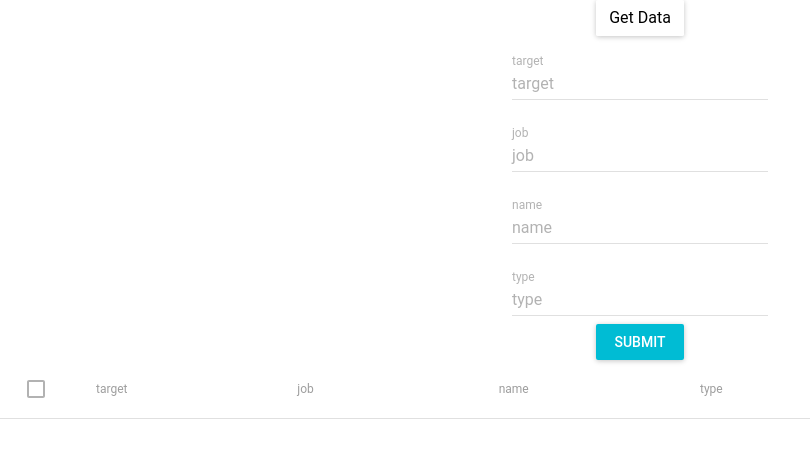
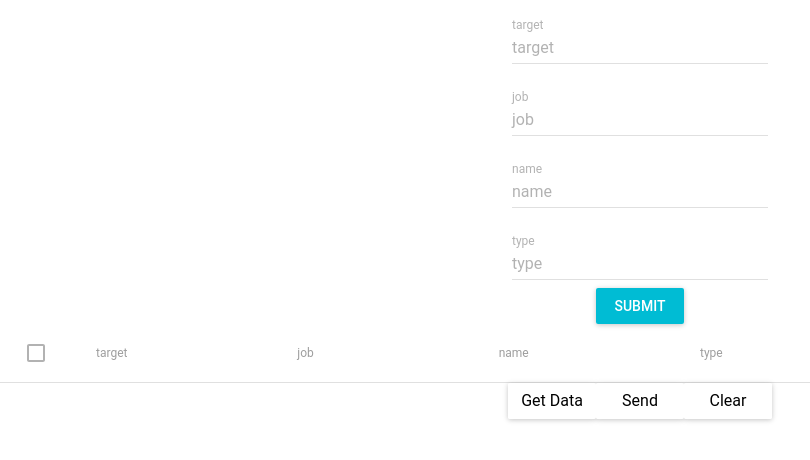
Before and after one commit to zhenisduissekov/react_editable_table_w_form, a React (Create React App) app: page / in a window 1280 px wide. Shown: the top 460 px of the page, without its empty margins (0-810 px from the left). Built offline with nearby package versions, Linux system fonts and the light colour scheme; what react-tap-event-plugin would draw is missing.

Commit message:
added buttons

```diff
--- a/src/App.js
+++ b/src/App.js
@@ -67,13 +67,19 @@ class App extends Component {
 
   sendDataFile = () => {};
 
-  sendDataAPI = () => {};
+  sendDataAPI = () => {
+    this.setState({ data: [] });
+    alert("Data Sent");
+  };
+
+  clearData = () => {
+    this.setState({ data: [] });
+  };
 
   render() {
     return (
       <MuiThemeProvider>
         <div className="App">
-          <RaisedButton onClick={this.getDataFile}>Get Data</RaisedButton>
           <Form
             onSubmit={(submission) =>
               this.setState({
@@ -107,6 +113,9 @@ class App extends Component {
               },
             ]}
           />
+          <RaisedButton onClick={this.getDataFile}>Get Data</RaisedButton>
+          <RaisedButton onClick={this.sendDataAPI}>Send</RaisedButton>
+          <RaisedButton onClick={this.clearData}>Clear</RaisedButton>
         </div>
       </MuiThemeProvider>
     );
```
Also changed, not shown: 7 other files (tests, documents, lock files or other folders).
